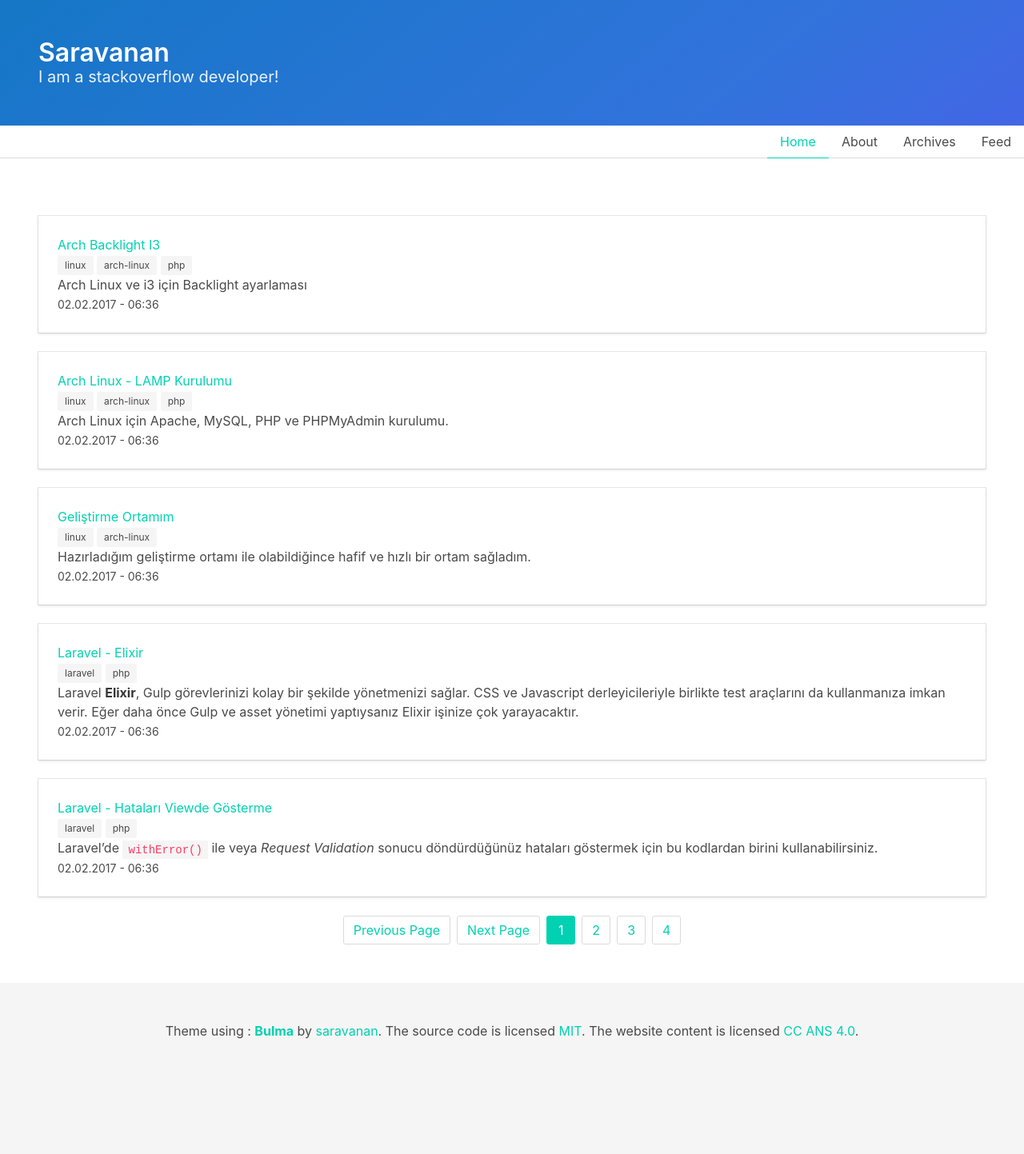
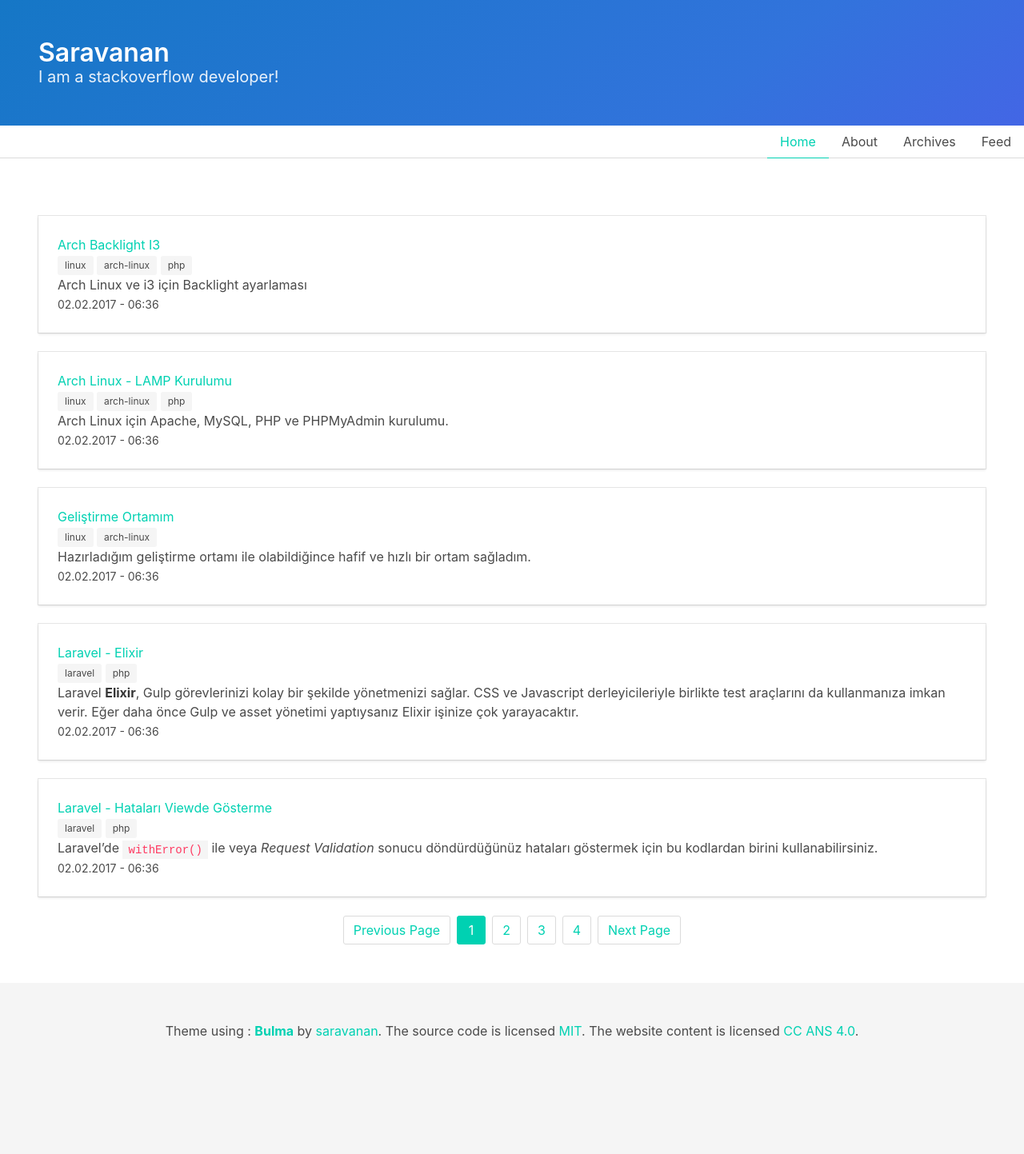
Before and after one commit to saravanaram/saravanaram.github.io, a Jekyll site: the page built from index.html, in a window 1280 px wide. Shown: the whole page at 80% size. Built offline with Jekyll 4.4.1, drawn with Linux system fonts in a browser that asks for light colours; the list of posts is cut into pages by our own code.

Commit message:
Update index.html

```diff
--- a/index.html
+++ b/index.html
@@ -42,14 +42,14 @@ layout: default
         <nav class="pagination is-centered">
               <ul class="pagination-list">
             <li><a {% if paginator.previous_page %}href="{{ site.baseurl }}{{  paginator.previous_page_path }}"{% endif %} class="pagination-previous {% if paginator.previous_page %}{% else %} is-disabled {% endif %}">Previous Page</a></li>
-            <li><a {% if paginator.next_page %}href="{{ site.baseurl }}{{  paginator.next_page_path }}"{% endif %} class="pagination-next {% if paginator.next_page %}{% else %} is-disabled {% endif %}">Next Page</a></li>
 
                 {% for page in (1..paginator.total_pages) %}
                 <li>
                     <a {% if page == paginator.page %}{% else %} href="{% if page == 1 %}../{% else %}{% if paginator.page != 1 %}../{% endif %}{{ page }}{% endif %}" {% endif %} class="pagination-link {% if page == paginator.page %} is-current {% endif %}">{{ page }}</a>
                 </li>
                 {% endfor %}
-            </ul>
+            <li><a {% if paginator.next_page %}href="{{ site.baseurl }}{{  paginator.next_page_path }}"{% endif %} class="pagination-next {% if paginator.next_page %}{% else %} is-disabled {% endif %}">Next Page</a></li>
+</ul>
         </nav>
     </div>
 </section>
```
